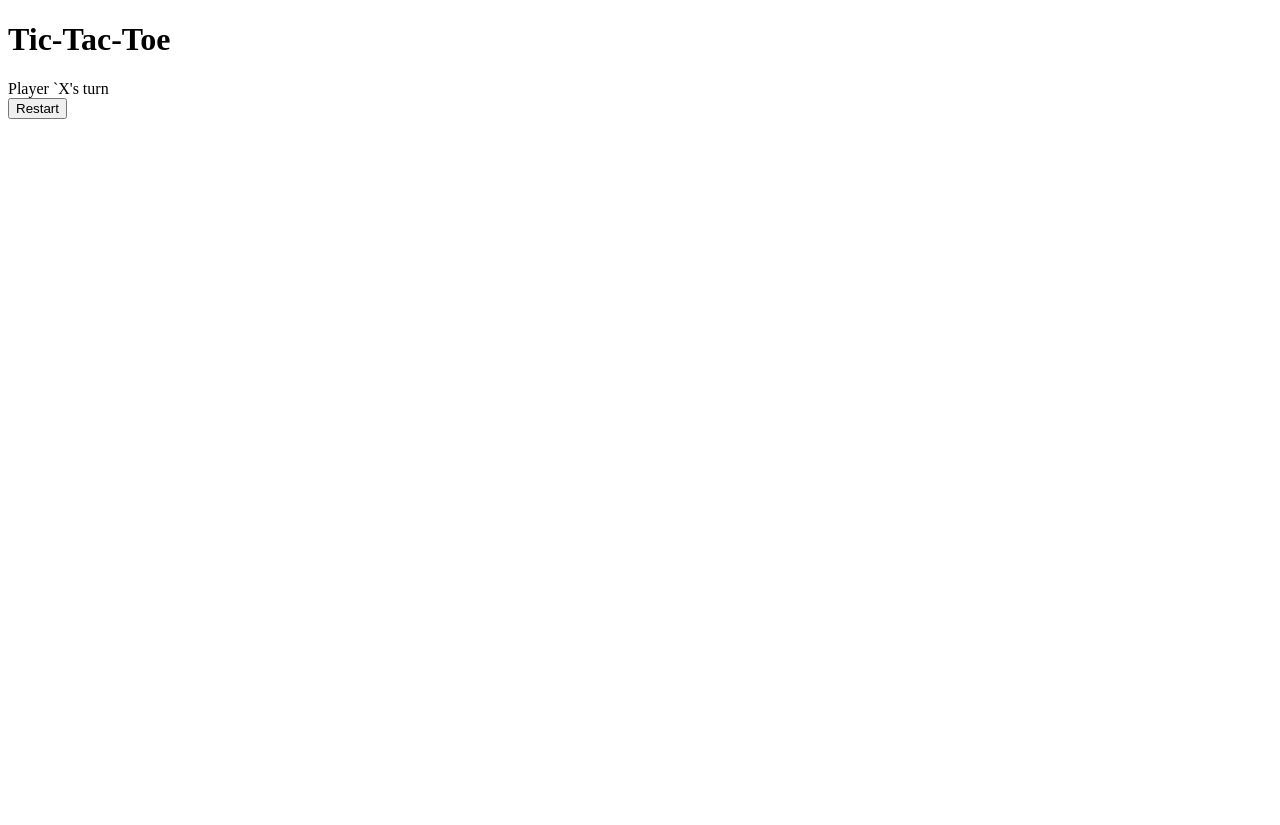
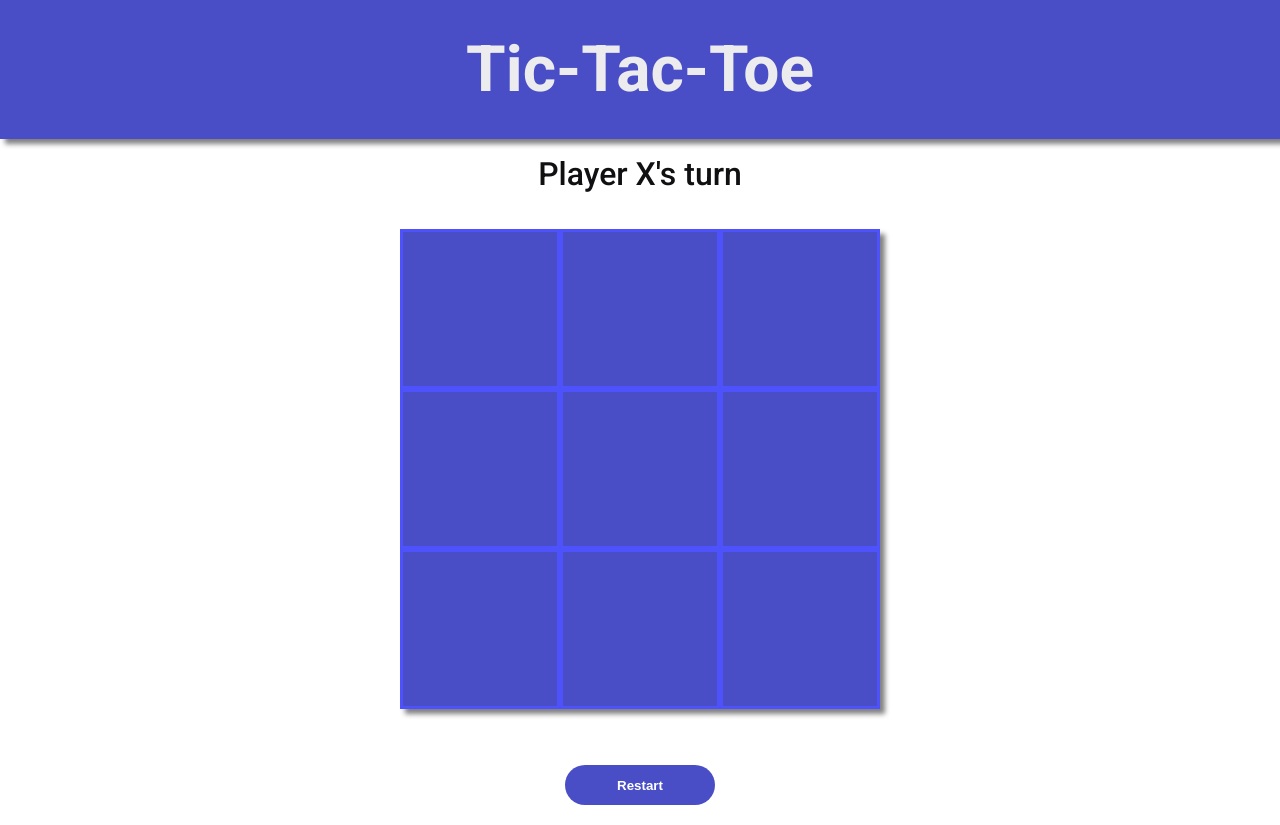
Before and after one commit to Churakuma/ToPTicTacToe, a plain HTML site: page index.html in a window 1280 px wide. Before the commit the page ends 800 px from the top, so only its background shows below. Drawn offline with Linux system fonts and the light colour scheme.

Commit message:
Create basic UI

```diff
--- a/index.html
+++ b/index.html
@@ -4,14 +4,19 @@
     <meta charset="UTF-8">
     <meta name="viewport" content="width=device-width, initial-scale=1.0">
     <title>Tic Tac Toe</title>
+    <link rel="stylesheet" href="styles.css">
+    <link rel="preconnect" href="https://fonts.googleapis.com">
+    <link rel="preconnect" href="https://fonts.gstatic.com" crossorigin>
+    <link href="https://fonts.googleapis.com/css2?family=Roboto:ital,wght@0,100;0,300;0,400;0,500;0,700;0,900;1,100;1,300;1,400;1,500;1,700;1,900&display=swap" rel="stylesheet">
 </head>
 <body>
-    <header>
-        <h1>Tic-Tac-Toe</h1>
+    <header class="header flex flex__centered">
+        <h1 class="title">Tic-Tac-Toe</h1>
     </header>
     <main>
-        <div class="message" id="message">Player `X's turn</div>
-        <div class="gameboard">
+        <div class="game__container flex flex__centered">
+            <div class="message" id="message">Player X's turn</div>
+            <div class="gameboard grid">
                 <div class="field" data-index="0"></div>
                 <div class="field" data-index="1"></div>
                 <div class="field" data-index="2"></div>
@@ -25,6 +30,7 @@
             <div>
                 <button class="restart__button" id="restart__button">Restart</button>
             </div>
+        </div>
     </main>
     <footer>
 
--- a/script.js
+++ b/script.js
@@ -1,12 +1,9 @@
 function createPlayer(sign) {
     const playerSign = sign;
 
-    // handle the score when player wins
-    let playerScore = 0;
-    const getScore = () => playerScore;
-    const giveScore = () => playerScore++;
+    const getSign = () => playerSign;
 
-    return { sign, getScore, giveScore }
+    return { getSign }
 }
 
 const gameboard = (() => {
@@ -47,8 +44,8 @@ const displayController = (() => {
     restartButton.addEventListener('click', (e) => {
         gameboard.resetField();
         gameController.reset();
+        setMessageElement("Player X's turn");
         updateGameBoard();
-        setMessageElement("Player X's turn");
     });
 
     const updateGameBoard = () => {
@@ -65,8 +62,8 @@ const displayController = (() => {
         }
     };
 
-    const setMessageElement = (message) => {
-        message.textContent = message;
+    const setMessageElement = (newMessage) => {
+        message.textContent = newMessage;
     }
 
     return { setMessageElement, setResultMessage }
--- a/styles.css
+++ b/styles.css
@@ -0,0 +1,159 @@
+:root {
+    /* Font-families */
+    --ff-primary: 'Roboto', sans-serif;
+    --ff-secondary: serif;
+
+    /* Font-sizes */
+    --fs-900: 9.375rem;
+    --fs-800: 6.25rem;
+    --fs-750: 4.5rem;
+    --fs-700: 3.5rem;
+    --fs-600: 2rem;
+    --fs-500: 1.75rem;
+    --fs-450: 1.5rem;
+    --fs-400: 1.125rem;
+    --fs-300: 1rem;
+    --fs-200: 0.875rem;
+
+    /* Colors */
+    --bg-primary: rgb(246, 247, 250);
+    --bg-secondary: rgb(179, 179, 179);
+    --clr-primary: rgb(73, 77, 198);
+    --clr-secondary: rgb(129, 132, 237);
+    --clr-accent: rgb(77, 82, 252);
+    --font-light: rgb(16, 16, 19);
+    --font-dark: rgb(236, 236, 239);
+}
+
+/* --------------------  */
+/* Reset                 */
+/* --------------------  */
+
+/* https://piccalil.li/blog/a-modern-css-reset/ */
+
+/* Box sizing */
+*,
+*::before,
+*::after {
+    box-sizing: border-box;
+}
+
+/* Reset margins */
+body,
+html,
+h1,
+h2,
+h3,
+h4,
+h5,
+p,
+figure,
+picture {
+    margin: 0;
+}
+
+/* Utils classes */
+.grid {
+    display: grid;
+}
+
+.flex {
+    display: flex;
+}
+
+.uppercase {
+    text-transform: uppercase;
+}
+
+.flex__centered {
+    justify-content: center;
+    align-content: center;
+}
+
+.hidden{
+    display: none;
+}
+
+/* Header */
+
+.header {
+    background-color: var(--clr-primary);
+    padding: 32px 0px 32px 0px;
+    box-shadow: 5px 5px 5px grey;
+}
+
+.title {
+    font-family: var(--ff-primary);
+    color: var(--font-dark);
+    font-size: 64px;
+}
+
+/* Main */
+
+.message {
+    font-size: 32px;
+    font-family: var(--ff-primary);
+    color: var(--font-light);
+    margin: 16px 0px 0px 0px;
+    font-weight: 500;
+}
+
+.game__container {
+    flex-wrap: wrap;
+    justify-content: center;
+    flex-direction: column;
+    align-items: center;
+}
+
+.gameboard {
+    margin: 36px 0px 36px 0px;
+    width: 480px;
+    height: 480px;
+    grid-template-columns: repeat(3, 1fr);
+    grid-template-rows: repeat(3, 1fr);
+    box-shadow: 5px 5px 5px grey;
+}
+
+.field {
+    border: 3px solid var(--clr-accent);
+    background-color: var(--clr-primary);
+    cursor: pointer;
+    font-family: var(--ff-primary);
+    font-size: 120px;
+
+    &:hover {
+        background-color: var(--clr-secondary);
+    }
+}
+
+.restart__button {
+    height: 40px;
+    width: 150px;
+}
+
+.restart__button {
+    padding: 12.5px 30px;
+    margin: 20px;
+    border: 0;
+    border-radius: 100px;
+    background-color: var(--clr-primary);
+    color: #ffffff;
+    font-weight: Bold;
+    transition: all 0.5s;
+    -webkit-transition: all 0.5s;
+
+    &:hover {
+        background-color: var(--clr-secondary);
+        box-shadow: 0 0 20px #6fc5ff50;
+        transform: scale(1.1);
+        cursor: pointer;
+    }
+
+    &:active {
+        background-color: var(--clr-accent);
+        transition: all 0.25s;
+        -webkit-transition: all 0.25s;
+        box-shadow: none;
+        transform: scale(0.98);
+    }
+}
```
Lines whose indentation alone changed are shown as unchanged.
